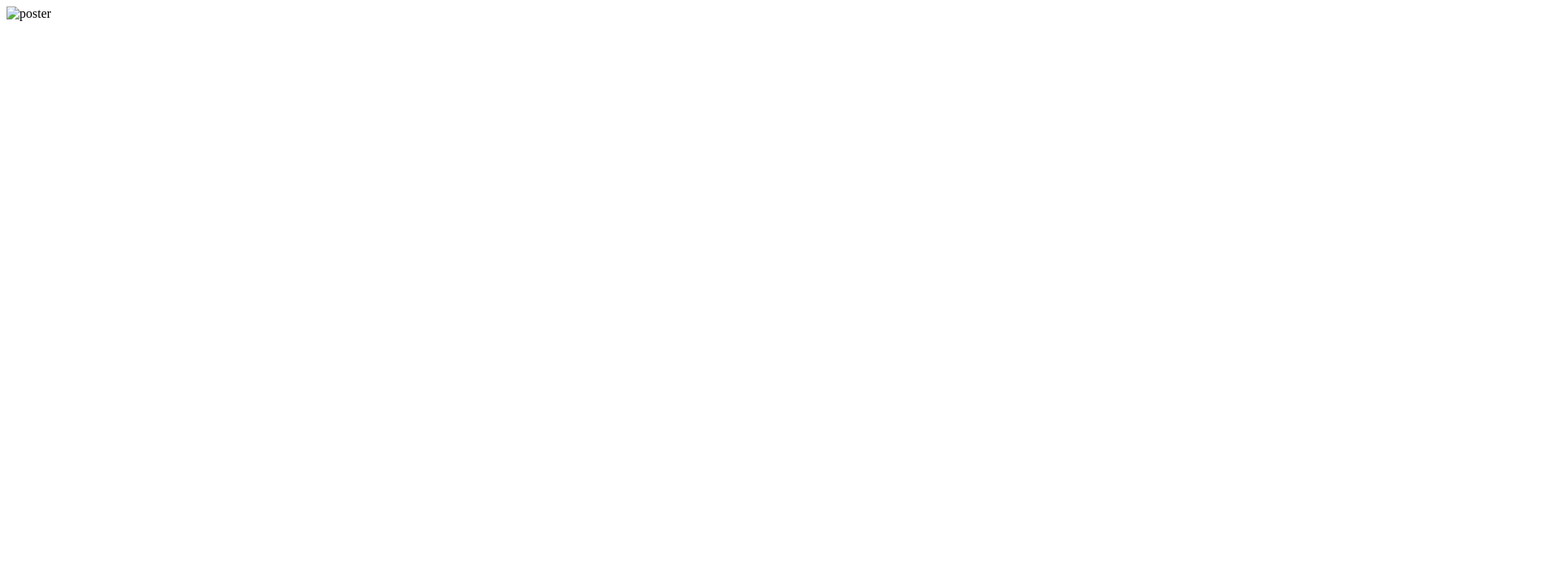
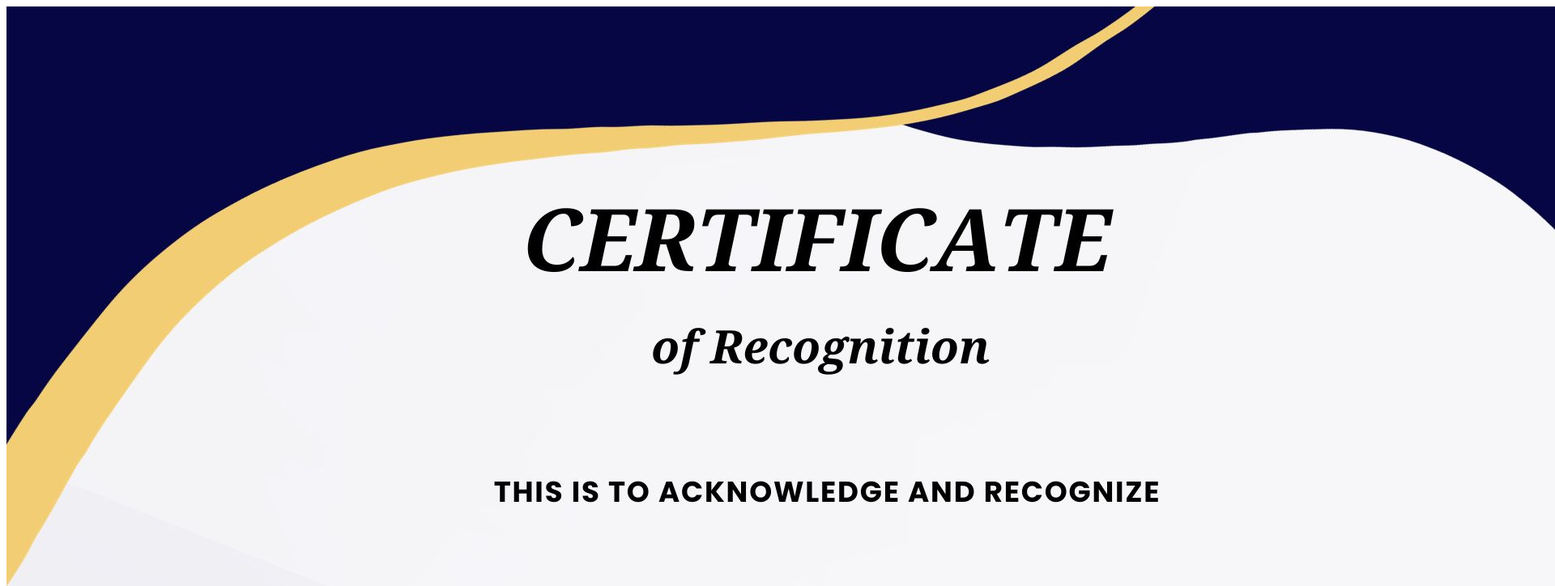
Before and after one commit to GiriShruti/imagehostgithub.io, a plain HTML site: page index.html in a window 1280 px wide. Shown: the top 724 px of the page at 81% size, 1920 px wide, since content can reach past the window. Drawn offline with Linux system fonts and the light colour scheme.

Commit message:
Update index.html

```diff
--- a/index.html
+++ b/index.html
@@ -4,6 +4,6 @@
     <title>GitHub Pages Image</title>
 </head>
 <body>
-    <img src="images/poster.jpg" alt="poster">
+    <img src="poster.jpg" alt="poster">
 </body>
 </html>
```
